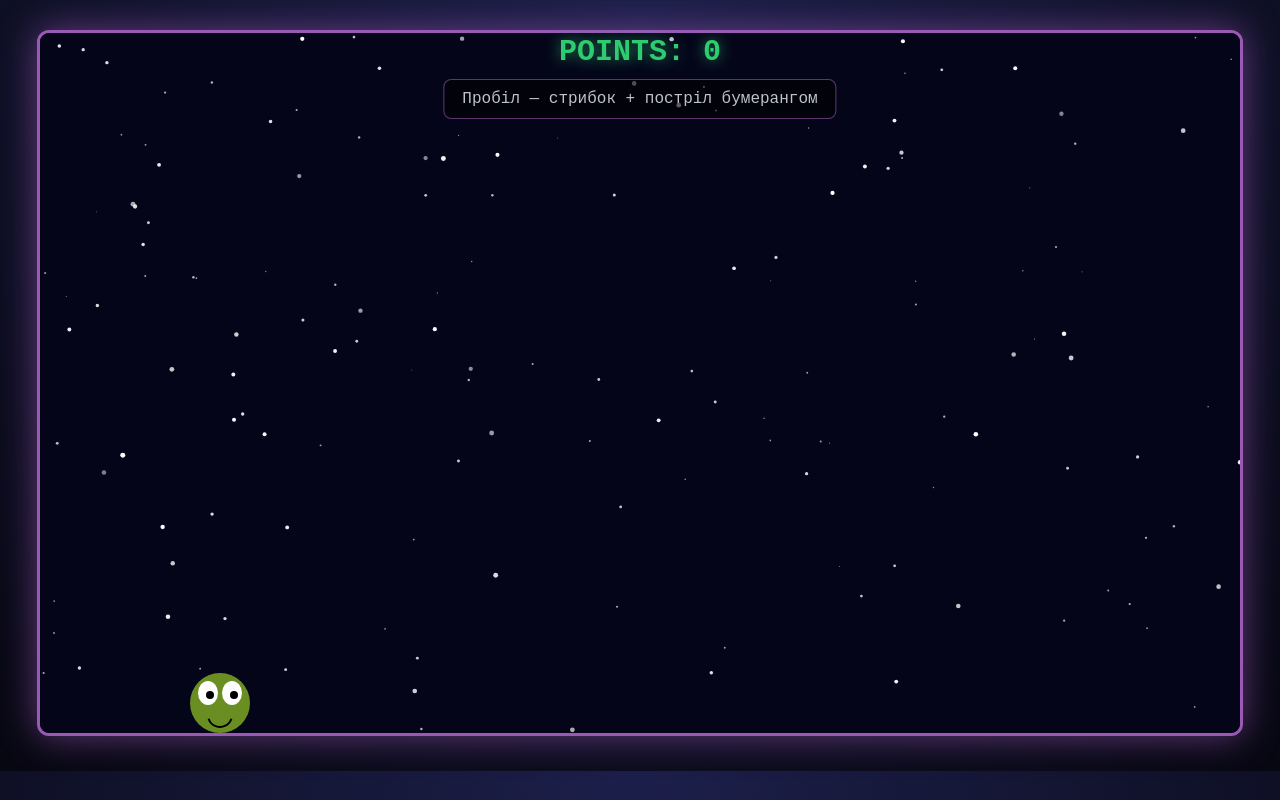
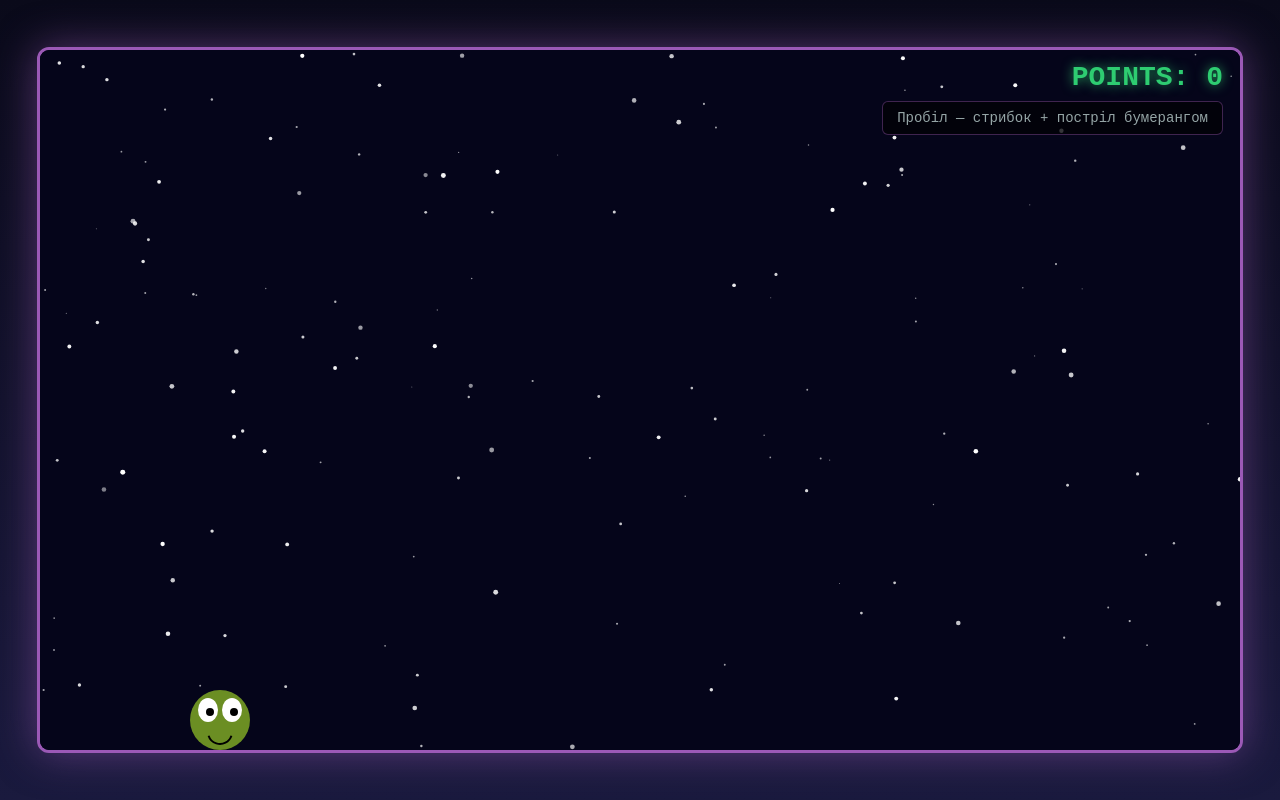
Before and after one commit to mchelper11/miden2, a plain HTML site: page index.html in a window 1280 px wide. Drawn offline with Linux system fonts and the light colour scheme.

Commit message:
Update style.css

```diff
--- a/style.css
+++ b/style.css
@@ -6,48 +6,47 @@
 
 body {
     font-family: 'Courier New', monospace;
-    background: radial-gradient(circle at top, #1c1f4a, #070711);
+    background: linear-gradient(180deg, #0a0a1a 0%, #1a1a3e 100%);
+    min-height: 100vh;
+    display: flex;
+    justify-content: center;
+    align-items: center;
     color: #fff;
-    overflow: hidden;
 }
 
 .game-container {
     position: relative;
-    width: fit-content;
-    margin: 0 auto;
-    padding: 30px;
 }
 
 #gameCanvas {
+    display: block;
     border: 3px solid #9b59b6;
     border-radius: 12px;
-    background: #050512;
-    box-shadow: 0 0 35px rgba(155, 89, 182, 0.6);
+    background: #05051a;
+    box-shadow: 0 0 40px rgba(155, 89, 182, 0.5);
     cursor: pointer;
 }
 
 .ui {
     position: absolute;
-    top: 35px;
-    left: 50%;
-    transform: translateX(-50%);
-    text-align: center;
-    pointer-events: none;
+    top: 15px;
+    right: 20px;
+    text-align: right;
 }
 
 .score {
-    font-size: 30px;
+    font-size: 28px;
     font-weight: bold;
     color: #2ecc71;
-    text-shadow: 0 0 15px rgba(46, 204, 113, 0.7);
-    margin-bottom: 10px;
+    text-shadow: 0 0 12px rgba(46, 204, 113, 0.8);
+    margin-bottom: 8px;
 }
 
 .controls {
-    font-size: 16px;
-    color: #bdc3c7;
-    background: rgba(0, 0, 0, 0.55);
-    padding: 10px 18px;
-    border-radius: 8px;
-    border: 1px solid rgba(155, 89, 182, 0.6);
+    font-size: 14px;
+    color: #95a5a6;
+    background: rgba(0, 0, 0, 0.6);
+    padding: 8px 14px;
+    border-radius: 6px;
+    border: 1px solid rgba(155, 89, 182, 0.4);
 }
```
